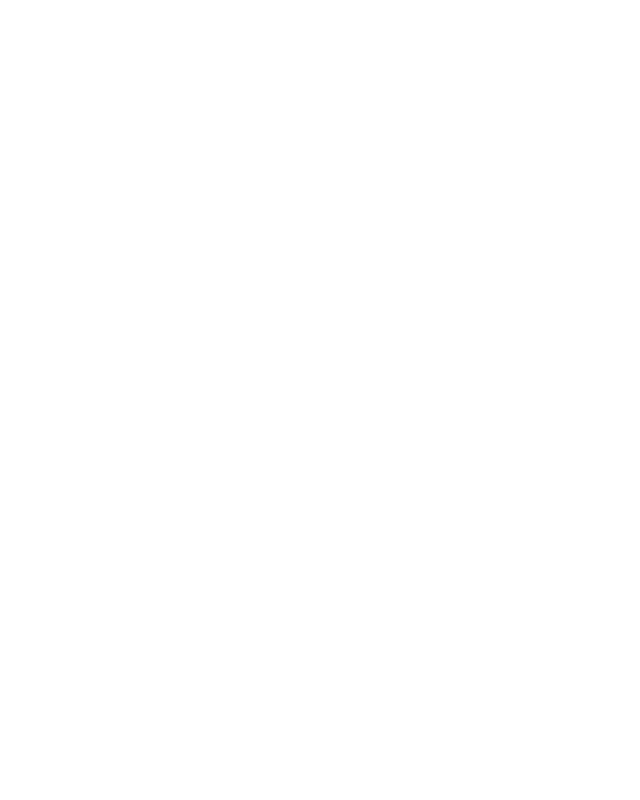
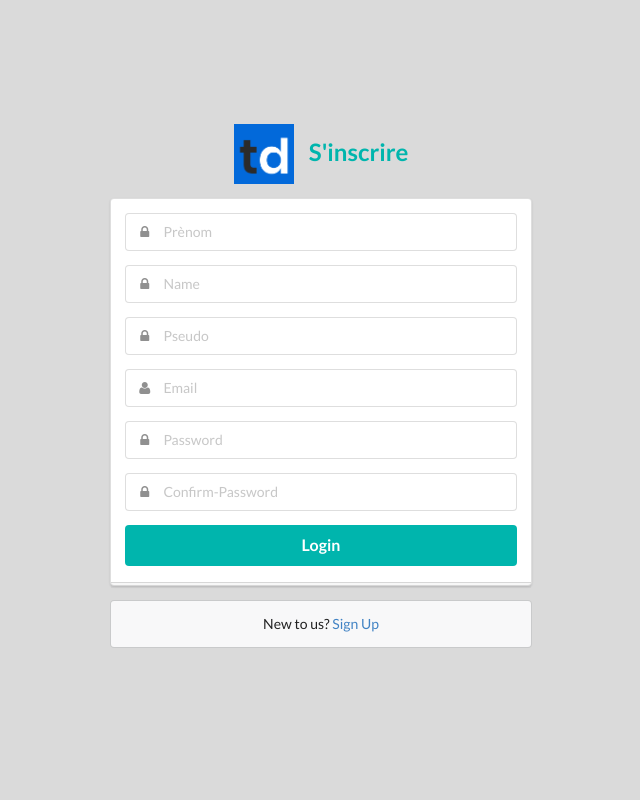
Before and after one commit to maxencecolmant/E-commerce-website, a PHP site: page /signin.php in a window 1280 px wide. Before the commit the part shown is empty. Shown: the whole page, without its empty margins (319-959 px from the left). Run offline with PHP 8.4, Linux system fonts and the light colour scheme.

Commit message:
add login and sign

```diff
--- a/login.php
+++ b/login.php
@@ -52,7 +52,7 @@ if (!empty($_POST)) {
 <div class="ui middle aligned center aligned grid">
     <div class="column">
         <h2 class="ui teal image header">
-            <img class="image" src="assets/static/images/templates/semantic-ui/logo.png" />
+            <img class="image" src="assets/icones/full_logo.png" />
             <div class="content">
                 Log-in to your account
             </div>
--- a/signin.php
+++ b/signin.php
@@ -1,6 +1,7 @@
 <?php
 include_once "includes/Session.php";
 include_once "includes/init.php";
+
 
 if (!empty($_POST)) {
     if (!empty($_POST['first_name']) && !empty($_POST['last_name']) && !empty($_POST['pseudo']) && !empty($_POST['email']) && !empty($_POST['password']) && !empty($_POST['password_c'])) {
@@ -38,3 +39,127 @@ if (!empty($_POST)) {
         $session->setFlash('error', 'Formulaire incomplet !');
     }
 }
+?>
+
+<!DOCTYPE html>
+<html>
+<head>
+    <meta charset="utf-8" />
+    <meta content="IE=edge,chrome=1" http-equiv="X-UA-Compatible" />
+    <meta content="width=device-width, initial-scale=1, maximum-scale=2, user-scalable=no" name="viewport" />
+    <meta content="Semantic-UI-Forest, collection of design, themes and templates for Semantic-UI." name="description" />
+    <meta content="Semantic-UI, Theme, Design, Template" name="keywords" />
+    <meta content="PPType" name="author" />
+    <meta content="#ffffff" name="theme-color" />
+    <title>Semantic-UI-Forest, collection of design, themes and templates for Semantic-UI.</title>
+    <link href="assets/static/dist/semantic-ui/semantic.min.css" rel="stylesheet" type="text/css" />
+    <link href="assets/static/stylesheets/default.css" rel="stylesheet" type="text/css" />
+    <link href="assets/static/stylesheets/pandoc-code-highlight.css" rel="stylesheet" type="text/css" />
+    <script src="assets/static/dist/jquery/jquery.min.js"></script>
+</head>
+<body>
+<div class="ui middle aligned center aligned grid">
+    <div class="column">
+        <h2 class="ui teal image header">
+            <img class="image" src="assets/icones/full_logo.png" />
+            <div class="content">
+                S'inscrire
+            </div>
+        </h2>
+        <form class="ui large form">
+            <div class="ui stacked segment">
+                <div class="field">
+                    <div class="ui left icon input">
+                        <i class="lock icon"></i><input name="last_name" placeholder="Prènom" type="prenom" />
+                    </div>
+                </div>
+                <div class="field">
+                    <div class="ui left icon input">
+                        <i class="lock icon"></i><input name="" placeholder="Name" type="nom" />
+                    </div>
+                </div>
+                <div class="field">
+                    <div class="ui left icon input">
+                        <i class="lock icon"></i><input name="pseudo" placeholder="Pseudo" type="pseudo" />
+                    </div>
+                </div>
+                <div class="field">
+                    <div class="ui left icon input">
+                        <i class="user icon"></i><input name="email" placeholder="Email" type="text" />
+                    </div>
+                </div>
+                <div class="field">
+                    <div class="ui left icon input">
+                        <i class="lock icon"></i><input name="password" placeholder="Password" type="password" />
+                    </div>
+                </div>
+                <div class="field">
+                    <div class="ui left icon input">
+                        <i class="lock icon"></i><input name="password_c" placeholder="Confirm-Password" type="password" />
+                    </div>
+                </div>
+                <div class="ui fluid large teal submit button">
+                    Login
+                </div>
+            </div>
+            <div class="ui error message"></div>
+        </form>
+        <div class="ui message">
+            New to us?<a href="login.html#"> Sign Up</a>
+        </div>
+    </div>
+</div>
+<style type="text/css">
+    body {
+        background-color: #DADADA;
+    }
+    body > .grid {
+        height: 100%;
+    }
+    .image {
+        margin-top: -100px;
+    }
+    .column {
+        max-width: 450px;
+    }
+</style>
+<script>
+    $(document)
+        .ready(function() {
+            $('.ui.form')
+                .form({
+                    fields: {
+                        email: {
+                            identifier  : 'email',
+                            rules: [
+                                {
+                                    type   : 'empty',
+                                    prompt : 'Please enter your e-mail'
+                                },
+                                {
+                                    type   : 'email',
+                                    prompt : 'Please enter a valid e-mail'
+                                }
+                            ]
+                        },
+                        password: {
+                            identifier  : 'password',
+                            rules: [
+                                {
+                                    type   : 'empty',
+                                    prompt : 'Please enter your password'
+                                },
+                                {
+                                    type   : 'length[6]',
+                                    prompt : 'Your password must be at least 6 characters'
+                                }
+                            ]
+                        }
+                    }
+                })
+            ;
+        })
+    ;
+</script>
+</body>
+</html>
```
